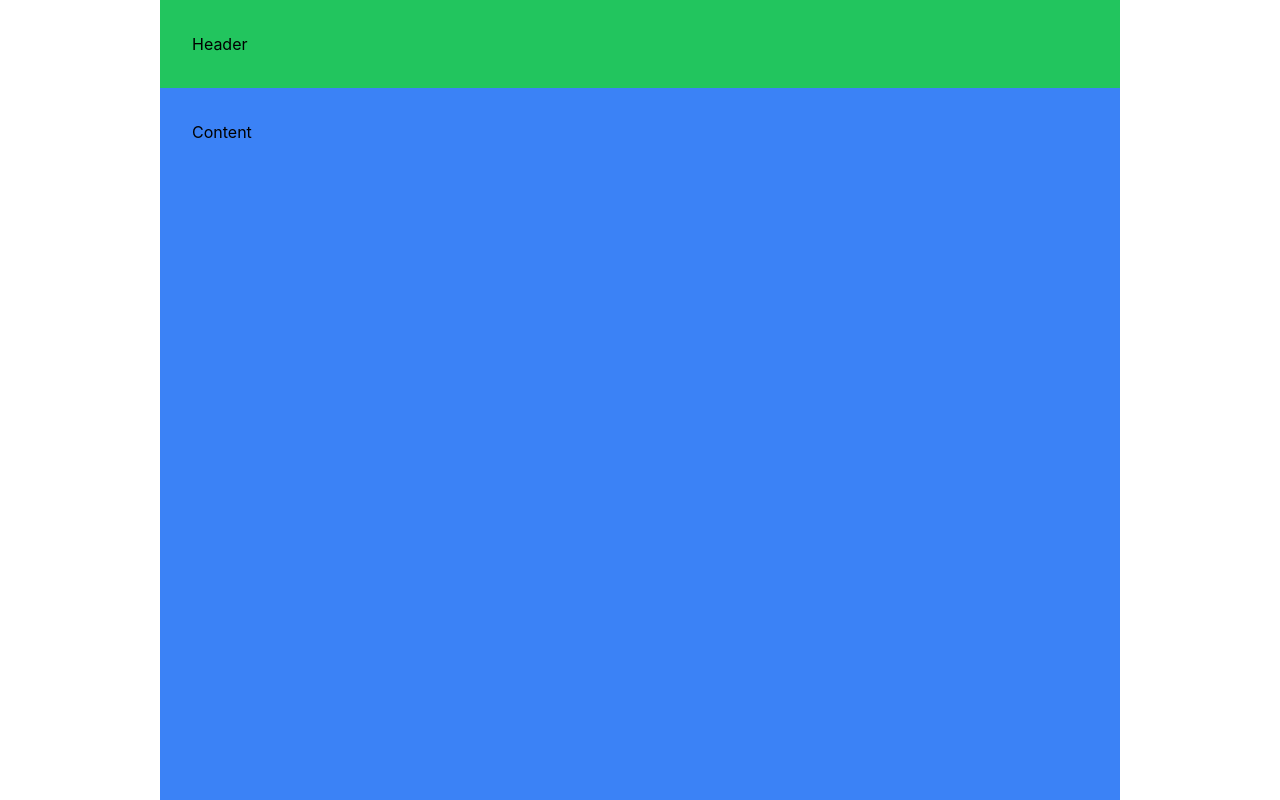
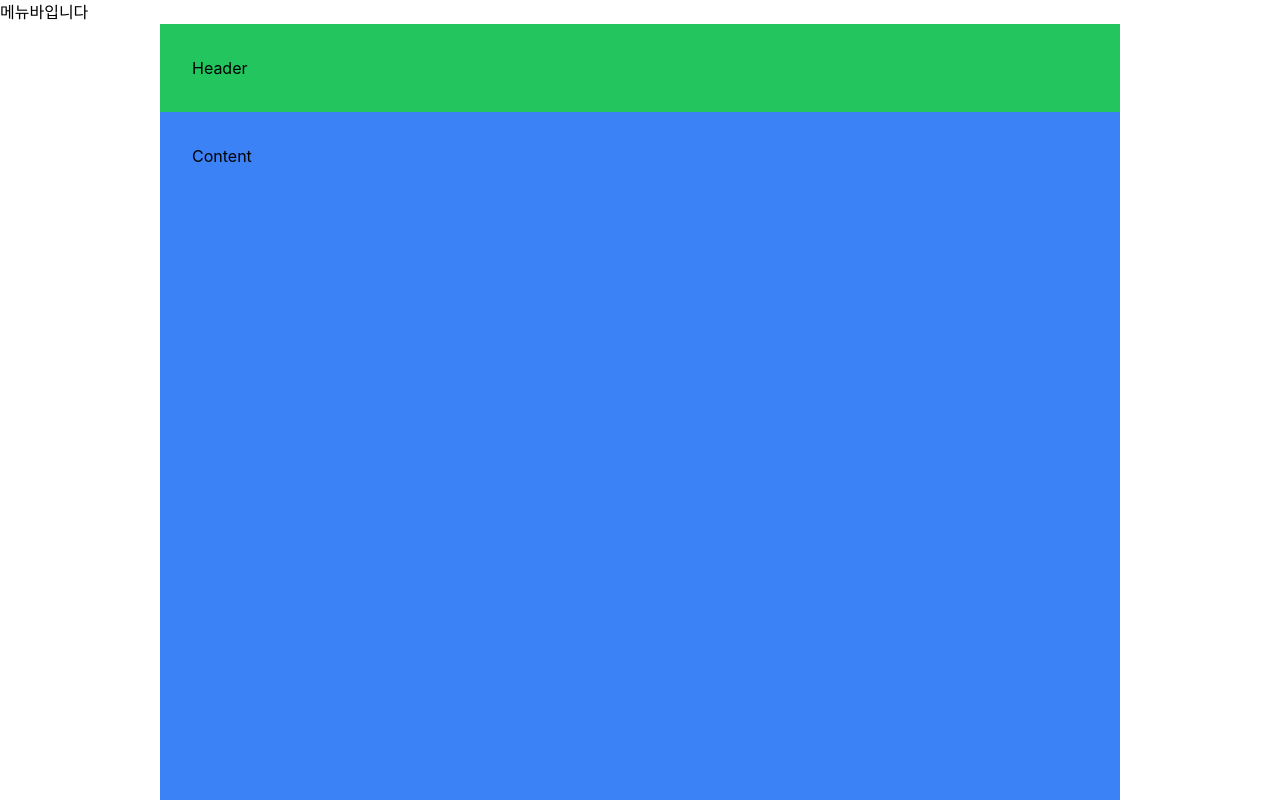
Before and after one commit to tube-jeonghoon/frontend, a React (Create React App) app: page / in a window 1280 px wide. Shown: the top 800 px of the page. Built offline with nearby package versions, Linux system fonts and the light colour scheme.

Commit message:
레이아웃 컴포넌트 추가

```diff
--- /dev/null
+++ b/src/components/Layout/Layout.jsx
@@ -0,0 +1,17 @@
+import React from "react";
+import Nav from "../Nav/Nav"
+import Header from "../Header/Header"
+import Footer from "../Footer/Footer";
+
+const Layout = ({ children }) => {
+  return (
+    <div className="container">
+      <Nav />
+      <Header />
+      {children}
+      <Footer />
+    </div>
+    );
+};
+
+export default Layout;
--- /dev/null
+++ b/src/components/Nav/Nav.jsx
@@ -0,0 +1,11 @@
+import React from 'react'
+
+const Nav = () => {
+  return (
+    <div>
+      메뉴바입니다
+    </div>
+  )
+}
+
+export default Nav
--- a/src/pages/Home/Home.jsx
+++ b/src/pages/Home/Home.jsx
@@ -8,13 +8,13 @@
   return (
     <div>
       {/* ---------- HEADER ---------- */}
-      <Header />
+      {/* <Header /> */}
 
       {/* ---------- CONTENT ---------- */}
       <Content />
 
       {/* ---------- FOOTER ---------- */}
-      <Footer />
+      {/* <Footer /> */}
     </div>
   );
 };
--- a/src/shared/Router.js
+++ b/src/shared/Router.js
@@ -1,13 +1,16 @@
 import React from 'react';
 import { BrowserRouter, Route, Routes } from 'react-router-dom';
 import Home from '../pages/Home/Home';
+import Layout from '../components/Layout/Layout';
 
 const Router = () => {
   return (
     <BrowserRouter>
-      <Routes>
-        <Route path="/" element={<Home />} />
-      </Routes>
+      <Layout>
+        <Routes>
+          <Route path="/" element={<Home />} />
+        </Routes>
+      </Layout>
     </BrowserRouter>
   );
 };
```
